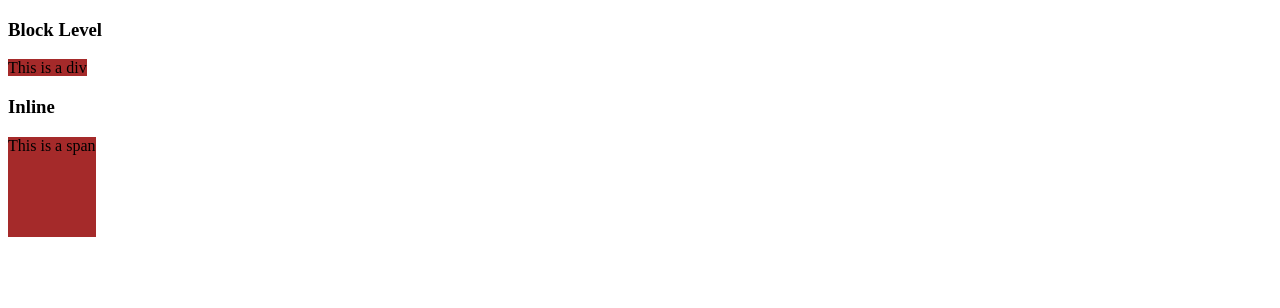
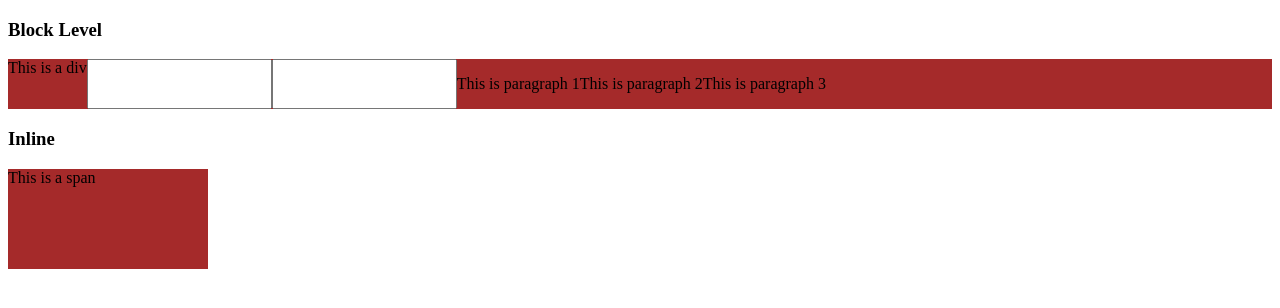
Before and after one commit to Tushar0o7/Edureka_tutorials, a plain HTML site: page Module2-CSS/display.html in a window 1280 px wide. Drawn offline with Linux system fonts and the light colour scheme.

Commit message:
display css

```diff
--- a/Module2-CSS/display.css
+++ b/Module2-CSS/display.css
@@ -6,11 +6,14 @@
 2. Block */
 
 .display-div {
-  display: inline;
+  display: flex;
+  /* visibility: hidden; */
+  /* display: none; */
 }
 
 .dispaly-span {
   /* display: block; */
   display: inline-block;
   height: 100px;
+  width: 200px;
 }
--- a/Module2-CSS/display.html
+++ b/Module2-CSS/display.html
@@ -12,7 +12,15 @@
 <body>
     <!-- Block Level Elements -->
     <h3>Block Level</h3>
-    <div class="backg display-div">This is a div</div>
+    <div class="backg display-div">This is a div
+        <input type="text" class="text">
+        <input type="password">
+
+        <p>This is paragraph 1</p>
+        <p>This is paragraph 2</p>
+        <p>This is paragraph 3</p>
+
+    </div>
 
     <!-- Inline Elements -->
     <h3>Inline</h3>
```
